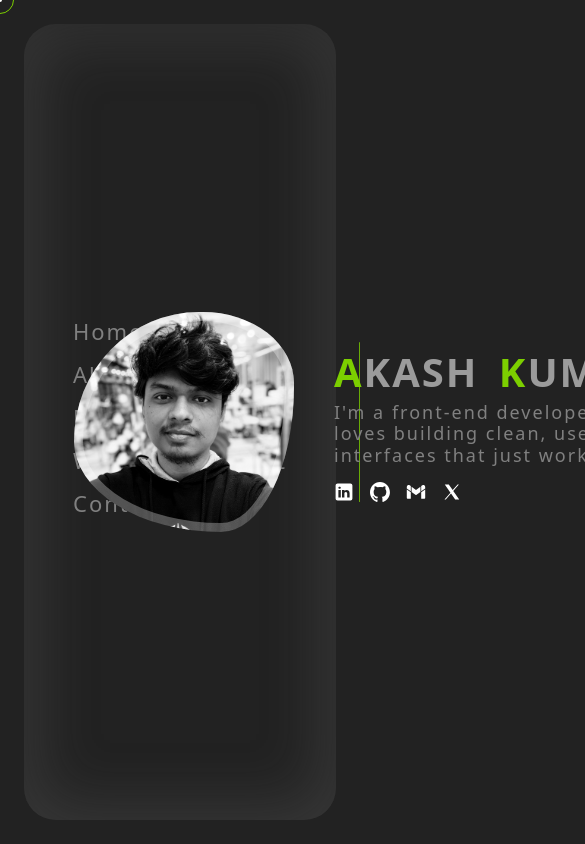
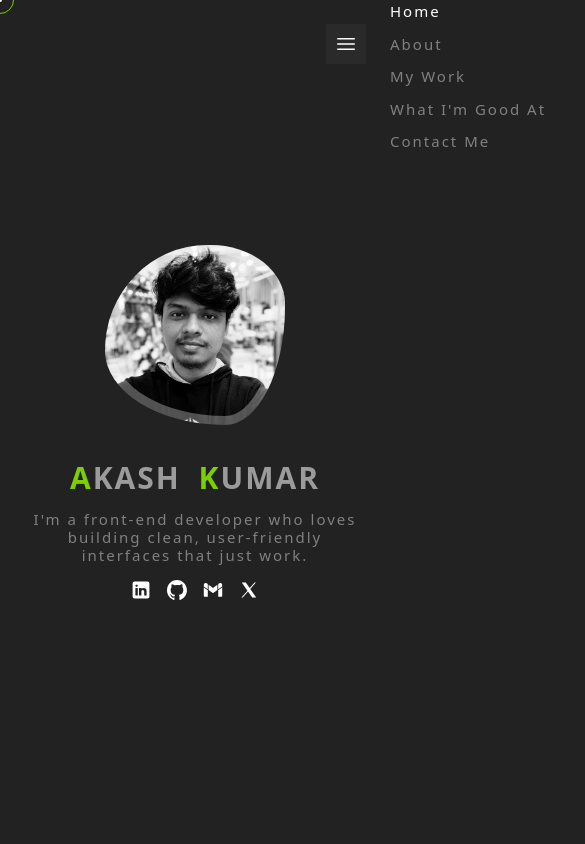
Before and after one commit to akashkumartg02/Portfolio, a React (Vite) app: page / in a window 390 px wide. Shown: the top 844 px of the page, 585 px wide, since content can reach past the window. Built offline with nearby package versions, Linux system fonts and the light colour scheme; a web font is replaced by a local one.

Commit message:
responsive styles added and side bar added for mobile view

```diff
--- a/src/components/About/About.tsx
+++ b/src/components/About/About.tsx
@@ -25,7 +25,7 @@ const About = () => {
 
             <hr className="my-6 text-lime-500 opacity-60" />
 
-            <div className="w-full h-auto grid grid-cols-2 sm:grid-cols-1 md:grid-cols-2 lg:grid-cols-2 xl:grid-cols-2">
+            <div className="w-full h-auto grid grid-cols-1 xs:grid-cols-1 sm:grid-cols-1 md:grid-cols-2 lg:grid-cols-2 xl:grid-cols-2">
                 <div className="w-full pr-[50px]">
                     <div className="w-full h-auto">
                         <ul className="m-0 list-none">
@@ -92,7 +92,7 @@ const About = () => {
             <hr className="my-6 text-lime-500 opacity-60" />
 
             <div className="pt-2">
-                <div className="w-full h-auto grid grid-cols-2 sm:grid-cols-1 md:grid-cols-2 lg:grid-cols-2 xl:grid-cols-2 gap-6">
+                <div className="w-full h-auto grid grid-cols-1 xs:grid-cols-1 sm:grid-cols-1 md:grid-cols-2 lg:grid-cols-2 xl:grid-cols-2 gap-6">
                     <div className="w-full">
                         <div className="w-full h-auto mb-[40px]">
                             <h3 className="text-[20px] font-bold">Education</h3>
--- a/src/components/Home.tsx
+++ /dev/null
@@ -1,29 +0,0 @@
-import { motion } from 'framer-motion';
-
-const Home = () => {
-    return (
-        <motion.section className='absolute top-1/2 left-1/2 transform -translate-x-1/2 -translate-y-1/2 flex items-center w-max'
-            initial={{ opacity: 0, marginLeft: -40 }}
-            whileInView={{ opacity: 1, marginLeft: 0 }}
-            transition={{ duration: 0.4, delay: 0.3 }}
-            viewport={{ once: true }}>
-            <div className="avatar w-[220px] h-[220px] rounded-full relative" data-type="wave">
-                <div className="image absolute inset-0 bg-no-repeat bg-center bg-cover" data-img-url="src/assets/profile.jpg" style={{ backgroundImage: 'url("/profile.jpg")' }}>
-                </div>
-            </div>
-            <div className='ml-10'>
-                <h3 className="font-bold text-[40px] tracking-[2px] rowdies-font"><span className="text-lime-500">A</span>KASH <span className="ml-2"><span className="text-lime-500">K</span>UMAR</span></h3>
-                <h3 className="font-light text-3xl text-[gray] text-[18px] w-90">I&apos;m a front-end developer who loves building clean, user-friendly interfaces that just work.</h3>
-                <div className="flex w-full gap-4 mt-4">
-                    <a href="https://www.linkedin.com/in/akashtg02" target='_black'><img src="/linkedin.svg" alt="Linkedin" className='w-5 h-5' /></a>
-                    <a href="https://github.com/akashkumartg02" target='_black'><img src="/github.svg" alt="Github" className='w-5 h-5' /></a>
-                    <a href="mailto:akashtg.inbox@gmail.com" target='_black'><img src="/gmail.svg" alt="Gmail" className='w-5 h-5' /></a>
-                    <a href="https://x.com/Akash_Kumar_02" target='_black'><img src="/x.svg" alt="X" className='w-5 h-5' /></a>
-                </div>
-            </div>
-        </motion.section>
-    )
-}
-
-
-export default Home;
--- /dev/null
+++ b/src/components/Home/Home.tsx
@@ -0,0 +1,32 @@
+import { motion } from 'framer-motion';
+import './style.scss';
+
+const Home = () => {
+    return (
+        <motion.section className='flex justify-center items-center w-full min-h-screen'
+            initial={{ opacity: 0, marginLeft: -40 }}
+            whileInView={{ opacity: 1, marginLeft: 0 }}
+            transition={{ duration: 0.4, delay: 0.3 }}
+            viewport={{ once: true }}>
+            <div id="home" className='flex justify-center items-center w-full min-h-screen'>
+                <div className="profile min-w-[220px] min-h-[220px] rounded-full relative" data-type="wave">
+                    <div className="image absolute inset-0 bg-no-repeat bg-center bg-cover" data-img-url="src/assets/profile.jpg" style={{ backgroundImage: 'url("/profile.jpg")' }}>
+                    </div>
+                </div>
+                <div className='profile-details ml-10'>
+                    <h3 className="font-bold text-[40px] tracking-[2px] rowdies-font"><span className="text-lime-500">A</span>KASH <span className="ml-2"><span className="text-lime-500">K</span>UMAR</span></h3>
+                    <h6 className="font-light text-3xl text-[gray] text-[18px] max-w-[450px]">I&apos;m a front-end developer who loves building clean, user-friendly interfaces that just work.</h6>
+                    <div className="social-icons flex w-full gap-4 mt-4">
+                        <a href="https://www.linkedin.com/in/akashtg02" target='_black'><img src="/linkedin.svg" alt="Linkedin" className='w-5 h-5' /></a>
+                        <a href="https://github.com/akashkumartg02" target='_black'><img src="/github.svg" alt="Github" className='w-5 h-5' /></a>
+                        <a href="mailto:akashtg.inbox@gmail.com" target='_black'><img src="/gmail.svg" alt="Gmail" className='w-5 h-5' /></a>
+                        <a href="https://x.com/Akash_Kumar_02" target='_black'><img src="/x.svg" alt="X" className='w-5 h-5' /></a>
+                    </div>
+                </div>
+            </div>
+        </motion.section>
+    )
+}
+
+
+export default Home;
--- /dev/null
+++ b/src/components/Home/style.scss
@@ -0,0 +1,62 @@
+#home {
+    .profile {
+        .image {
+            background-blend-mode: multiply;
+            box-shadow: rgba(255, 255, 255, 0.3) 0px 0px 0px 9px inset;
+            animation: 5s ease-in-out 1s infinite normal none running morph;
+            border-radius: 60% 40% 30% 70% / 60% 30% 70% 40%;
+        }
+    }
+}
+
+@keyframes morph {
+    0% {
+        border-radius: 60% 40% 30% 70% / 60% 30% 70% 40%;
+    }
+
+    50% {
+        border-radius: 30% 60% 70% 40% / 50% 60% 30%;
+    }
+
+    100% {
+        border-radius: 60% 40% 30% 70% / 60% 30% 70% 40%;
+    }
+
+    50% {
+        border-radius: 30% 60% 70% 40% / 50% 60% 30%;
+    }
+
+    0% {
+        border-radius: 60% 40% 30% 70% / 60% 30% 70% 40%;
+    }
+}
+
+@media (min-width: 0px) and (max-width: 750px) {
+    #home {
+        flex-direction: column;
+        text-align: center;
+
+        .profile {
+            min-width: 180px;
+            min-height: 180px;
+        }
+
+        .profile-details {
+            margin-left: 0;
+            margin-top: 30px;
+
+            h3 {
+                font-size: 30px;
+            }
+
+            h6 {
+                margin-top: 10px;
+                font-size: 15px;
+            }
+        }
+
+        .social-icons {
+            justify-content: center;
+        }
+    }
+}
--- a/src/components/Main/Main.tsx
+++ b/src/components/Main/Main.tsx
@@ -1,5 +1,5 @@
 import { useLocation } from 'react-router-dom';
-import Home from '../Home';
+import Home from '../Home/Home';
 import './style.scss';
 import About from '../About/About';
 import Work from '../Work/Work';
@@ -14,7 +14,7 @@ const Main = () => {
             width: 'calc(100% - 360px)',
             marginLeft: '360px'
         }}>
-            <div className='max-w-[750px] m-auto'>
+            <div className='max-w-[750px] w-full m-auto relative h-screen'>
                 {(!hash || (hash === '#home')) && <Home />}
                 {hash === '#about' && <About />}
                 {hash === '#work' && <Work />}
--- a/src/components/Main/style.scss
+++ b/src/components/Main/style.scss
@@ -1,32 +1,6 @@
-#main {
-    .avatar {
-        .image {
-            background-blend-mode: multiply;
-            box-shadow: rgba(255, 255, 255, 0.3) 0px 0px 0px 9px inset;
-            animation: 5s ease-in-out 1s infinite normal none running morph;
-            border-radius: 60% 40% 30% 70% / 60% 30% 70% 40%;
-        }
+@media (min-width: 0px) and (max-width: 995px) {
+    #main {
+        width: 100% !important;
+        margin-left: 0 !important;
     }
 }
-
-@keyframes morph {
-    0% {
-        border-radius: 60% 40% 30% 70% / 60% 30% 70% 40%;
-    }
-
-    50% {
-        border-radius: 30% 60% 70% 40% / 50% 60% 30%;
-    }
-
-    100% {
-        border-radius: 60% 40% 30% 70% / 60% 30% 70% 40%;
-    }
-
-    50% {
-        border-radius: 30% 60% 70% 40% / 50% 60% 30%;
-    }
-
-    0% {
-        border-radius: 60% 40% 30% 70% / 60% 30% 70% 40%;
-    }
-}
--- a/src/components/SideBar/SideBar.tsx
+++ b/src/components/SideBar/SideBar.tsx
@@ -1,27 +1,62 @@
 import { useLocation, useNavigate } from "react-router-dom";
 import "./style.scss";
+import { useState } from "react";
 
 const SideBar = () => {
     const { hash } = useLocation();
     const navigate = useNavigate();
+    const [open, setOpen] = useState(false);
+
+    const handleNavigate = (path: string) => {
+        navigate(`#${path}`);
+        setOpen(false);
+    }
+
+    const Navigations = () => {
+        return (
+            <ul className="menus text-[gray] text-[22px] font-medium w-max" >
+                <li className={(!hash || (hash === '#home')) ? 'active' : ''} onClick={() => handleNavigate('home')}>Home</li>
+                <li className={hash === '#about' ? 'active' : ''} onClick={() => handleNavigate('about')}>About</li>
+                <li className={hash === '#work' ? 'active' : ''} onClick={() => handleNavigate('work')}>My Work</li>
+                <li className={hash === '#skills' ? 'active' : ''} onClick={() => handleNavigate('skills')}>What I'm Good At</li>
+                <li className={hash === '#contact' ? 'active' : ''} onClick={() => handleNavigate('contact')}>Contact Me</li>
+            </ul>
+        )
+    }
 
     return (
+        <>
             <div id="side-bar-container" className="fixed w-90 h-screen left-0 top-0 p-6">
                 <div className="absolute w-[1px] bg-lime-500 rounded right-0 top-1/2 translate-y-[-50%] h-40 opacity-80"></div>
                 <div className="rounded-4xl shadow-amber-50 w-full h-full side-bar relative">
                     <span className="animated-line" />
                     {/* <h1 className="text-lime-500 text-4xl font-bold absolute top-20 left-27 transform -translate-x-1/2 -translate-y-1/2">AK</h1> */}
                     <div className="absolute top-1/2 left-1/2 transform -translate-x-1/2 -translate-y-1/2">
-                    <ul className="menus text-[gray] text-[22px] font-medium w-max">
-                        <li className={hash === '#home' ? 'active' : ''} onClick={() => navigate('#home')}>Home</li>
-                        <li className={hash === '#about' ? 'active' : ''} onClick={() => navigate('#about')}>About</li>
-                        <li className={hash === '#work' ? 'active' : ''} onClick={() => navigate('#work')}>My Work</li>
-                        <li className={hash === '#skills' ? 'active' : ''} onClick={() => navigate('#skills')}>What I'm Good At</li>
-                        <li className={hash === '#contact' ? 'active' : ''} onClick={() => navigate('#contact')}>Contact Me</li>
-                    </ul>
+                        <Navigations />
                     </div>
                 </div>
             </div>
+
+            <div id="side-menu-btn" className="fixed top-6 right-6 bg-[#ffffff0a] p-2 cursor-pointer z-10 hover:bg-[#ffffff14]" onClick={() => setOpen(true)}>
+                <svg xmlns="http://www.w3.org/2000/svg" fill="none" viewBox="0 0 24 24" strokeWidth={1.5} stroke="currentColor" className="size-6 text-white">
+                    <path strokeLinecap="round" strokeLinejoin="round" d="M3.75 6.75h16.5M3.75 12h16.5m-16.5 5.25h16.5" />
+                </svg>
+            </div>
+
+            <div id="side-popup">
+                {open && <div className="bg-[#000c] w-screen h-screen z-10 fixed top-1/2 left-1/2 transform -translate-x-1/2 -translate-y-1/2" onClick={() => setOpen(false)} />}
+                <div className={`fixed top-0 right-0 bg-[#34353a] transition-[width,padding] duration-[300ms] ease-out ${open ? 'w-[200px] p-6' : 'w-0 p-0'} h-screen z-10`}>
+                    {open && <div className="absolute left-[-50px] top-2 border p-1 rounded-md cursor-pointer" onClick={() => setOpen(false)}>
+                        <svg xmlns="http://www.w3.org/2000/svg" fill="none" viewBox="0 0 24 24" strokeWidth={1.5} stroke="currentColor" className="size-5 text-white">
+                            <path strokeLinecap="round" strokeLinejoin="round" d="M6 18 18 6M6 6l12 12" />
+                        </svg>
+                    </div>}
+                    <div className="side-popup-navigations">
+                        <Navigations />
+                    </div>
+                </div>
+            </div>
+        </>
     )
 }
 
--- a/src/components/SideBar/style.scss
+++ b/src/components/SideBar/style.scss
@@ -1,6 +1,24 @@
 #side-bar-container {
     .side-bar {
         box-shadow: #77777740 0px 0px 60px 14px inset, #0000004d 0px 18px 36px -18px inset;
+
+    }
+}
+
+#side-menu-btn {
+    display: none;
+}
+
+#side-popup {
+    .side-popup-navigations {
+        .menus {
+            li {
+                font-size: 15px;
+            }
+        }
+    }
+}
+
 
 .menus {
     li {
@@ -16,5 +34,13 @@
         }
     }
 }
+
+@media (min-width: 0px) and (max-width: 995px) {
+    #side-bar-container {
+        display: none;
+    }
+
+    #side-menu-btn {
+        display: block !important;
     }
 }
--- a/src/components/Skills/Skills.tsx
+++ b/src/components/Skills/Skills.tsx
@@ -15,7 +15,7 @@ const Skills = () => {
 
             {/* <hr className="my-6 text-lime-500 opacity-60" /> */}
 
-            <div className="w-full h-auto grid grid-cols-2 sm:grid-cols-1 md:grid-cols-2 lg:grid-cols-2 xl:grid-cols-2 gap-8 mt-10">
+            <div className="w-full h-auto grid grid-cols-1 xs:grid-cols-1 sm:grid-cols-1 md:grid-cols-2 lg:grid-cols-2 xl:grid-cols-2 gap-8 mt-10">
                 {APP_CONSTANTS.SKILLS.map((skill: { skill: string, level: string }, key: number) => {
                     return (
                         <div className='' key={key}>
```
Also changed, not shown: src/components/Contact/Contact.tsx (+4 -4 lines). Lines whose indentation alone changed are shown as unchanged.
